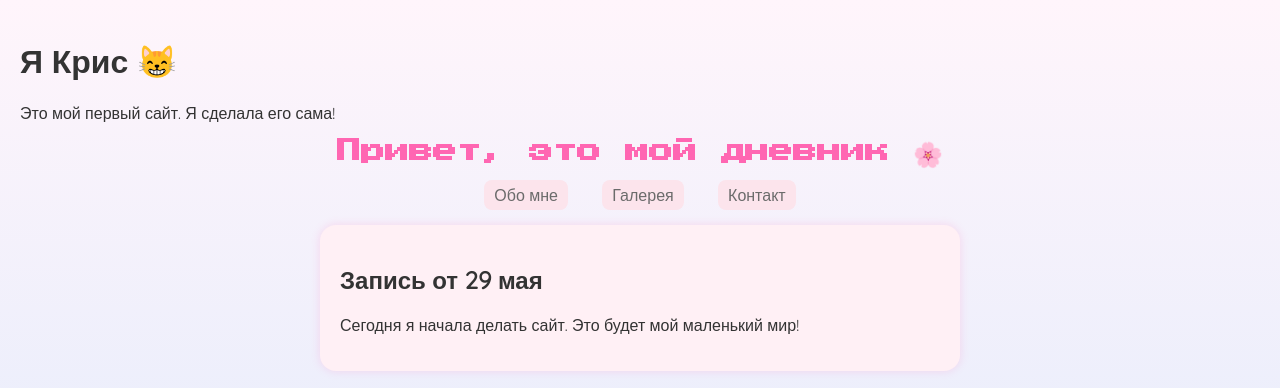
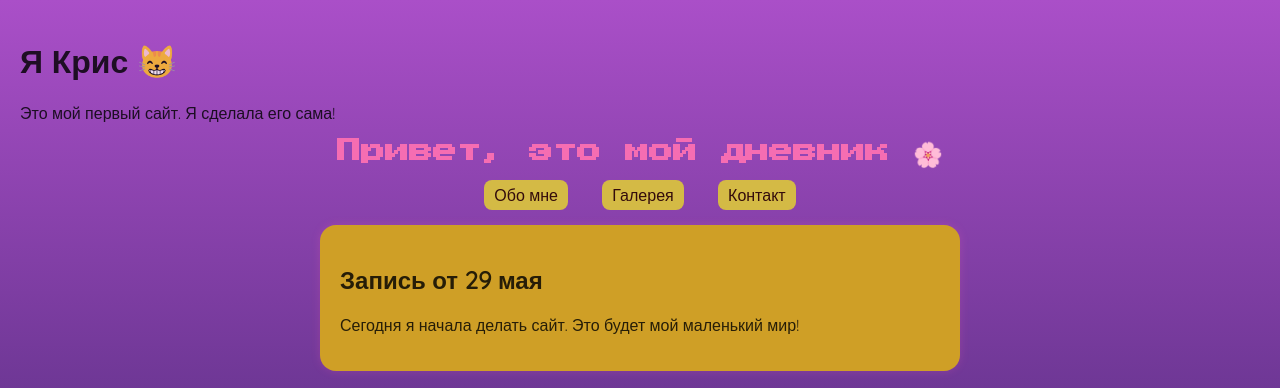
Before and after one commit to vintsoktsok/moj-sait, a plain HTML site: page index.html in a window 1280 px wide. Shown: the top 388 px of the page. Drawn offline with Linux system fonts and the light colour scheme.

Commit message:
Update style.css

```diff
--- a/style.css
+++ b/style.css
@@ -1,7 +1,7 @@
 body {
-  background: linear-gradient(to bottom, #fff5fb, #e0eafc);
+  background: linear-gradient(to bottom, #aa4fc8, #41256f);
   font-family: 'Quicksand', sans-serif;
-  color: #333;
+  color: #000000d0;
   padding: 20px;
   margin: 0;
 }
@@ -10,7 +10,7 @@ header h1 {
   font-family: 'Press Start 2P', cursive;
   font-size: 1.5em;
   text-align: center;
-  color: #ff66b2;
+  color: #f66db2;
 }
 
 nav {
@@ -21,21 +21,21 @@ nav {
 nav a {
   margin: 0 15px;
   text-decoration: none;
-  color: #6b6b6b;
+  color: #330c0c;
   padding: 5px 10px;
   border-radius: 8px;
-  background: #fce4ec;
+  background: #d4ba45;
   transition: all 0.2s;
 }
 
 nav a:hover {
   background: #ff66b2;
-  color: white;
-  box-shadow: 0 0 5px #ff66b2;
+  color: rgb(0, 0, 0);
+  box-shadow: 0 0 5px #c20362;
 }
 
 .diary {
-  background: #fff0f5;
+  background: #cf9f26;
   padding: 20px;
   border-radius: 16px;
   margin: 20px auto;
```
